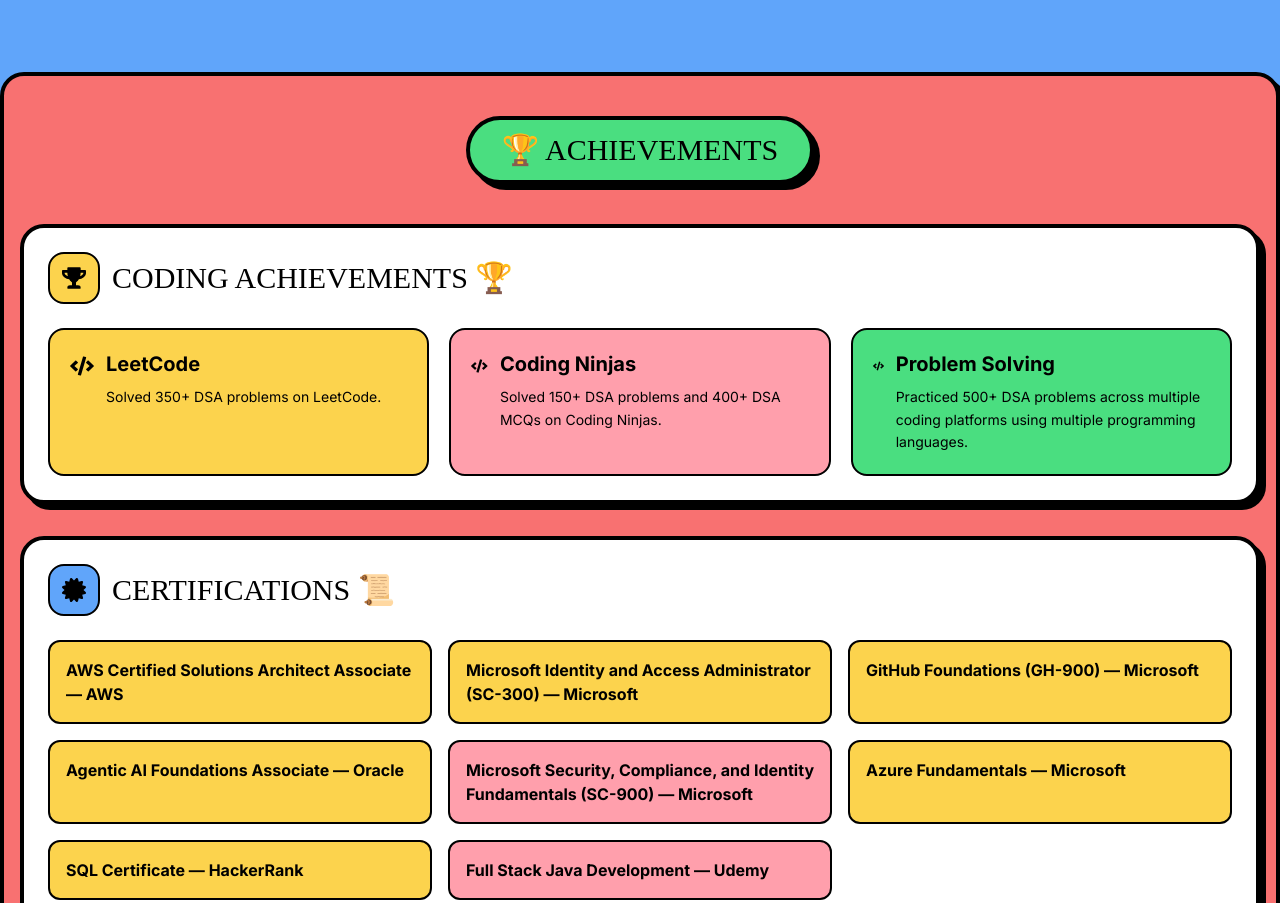
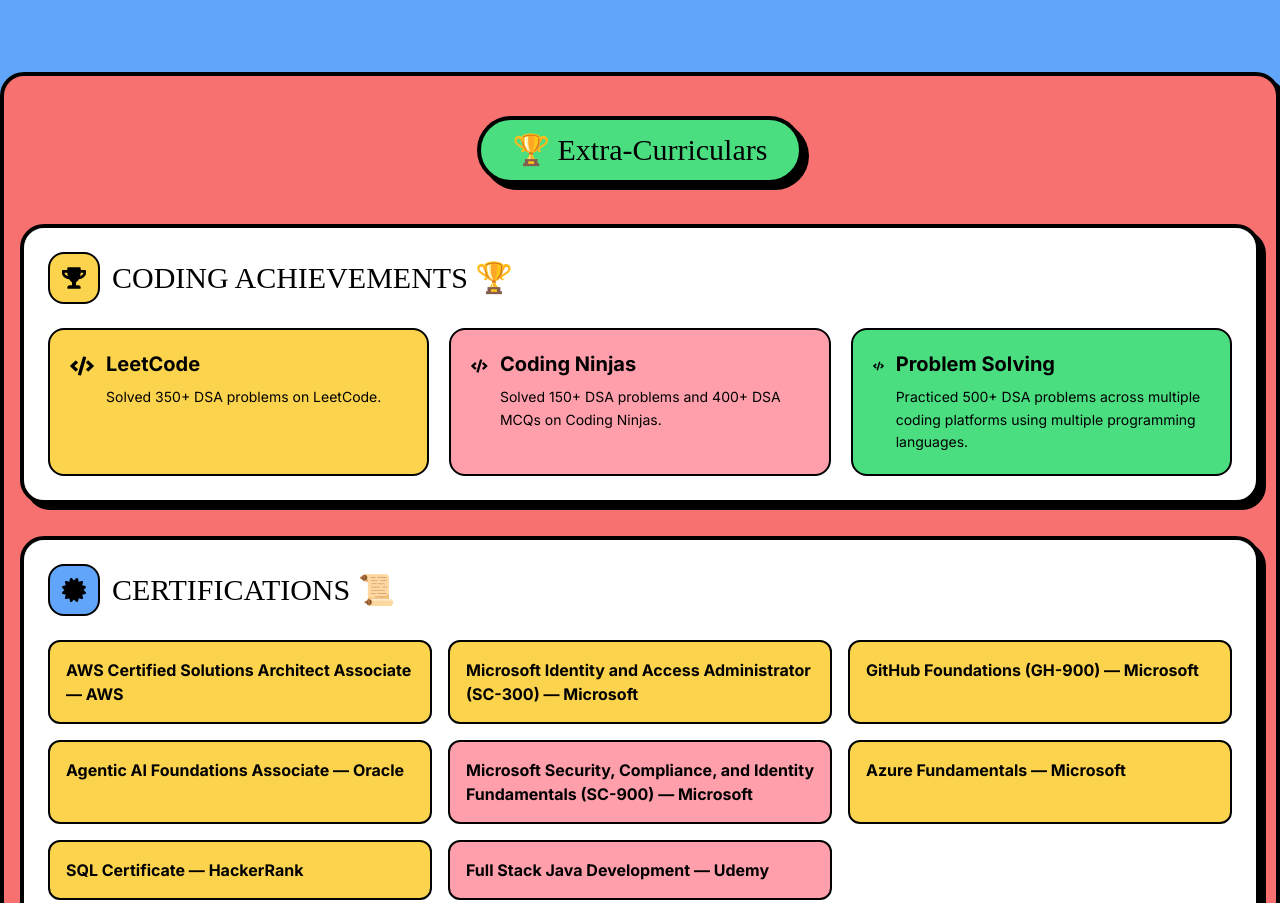
Before and after one commit to rajSunny5714/new-portfolio, a React (Vite) app: page / in a window 1280 px wide. Shown: the part 6143-7046 px from the top of the page. Built offline with nearby package versions, Linux system fonts and the light colour scheme; the HTML template or start-up script is replaced by a standard one; a web font is replaced by a local one.

Commit message:
Update Extras.tsx

```diff
--- a/src/components/sections/Extras.tsx
+++ b/src/components/sections/Extras.tsx
@@ -15,7 +15,7 @@
       <div className="flex justify-center mb-10">
         <div className="bg-custom-green px-8 py-3 border-4 border-black rounded-full shadow-neo">
           <h2 className="text-3xl font-shrikhand text-black">
-            🏆 ACHIEVEMENTS
+            🏆 Extra-Curriculars
           </h2>
         </div>
       </div>
```
